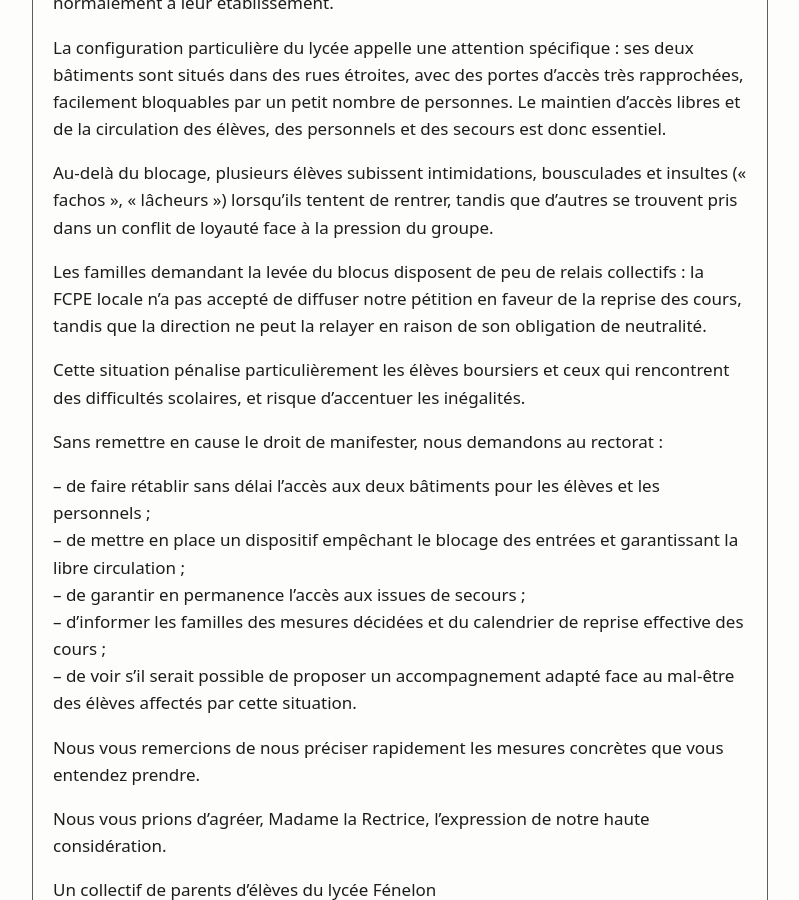
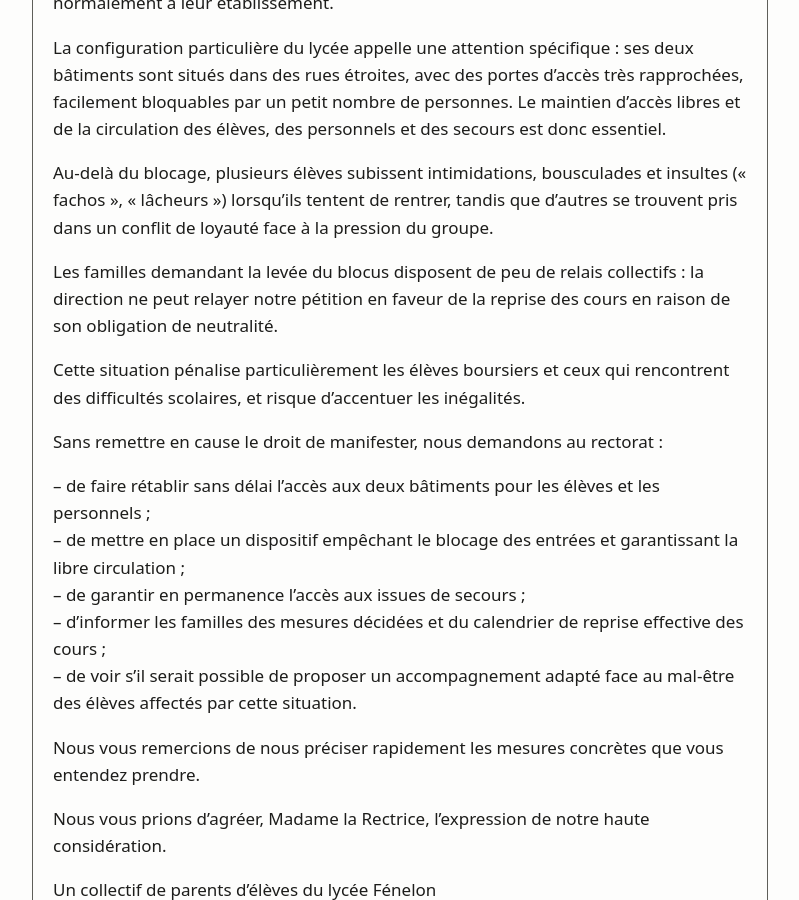
Before and after one commit to 4nf8hvwvry-collab/freefenelon, a Jekyll site: the page built from site/modeles-courriers.md, in a window 1280 px wide and 900 px high, scrolled down 2377 px. Shown: the whole window, without its empty margins (240-1039 px from the left). Built offline with Jekyll 4.4.1, drawn with Linux system fonts in a browser that asks for light colours.

Commit message:
Courrier à la rectrice : retrait de la mention de la FCPE locale
Co-Authored-By: Claude Opus 5.5 <noreply@anthropic.com>

```diff
--- a/site/modeles-courriers.md
+++ b/site/modeles-courriers.md
@@ -77,7 +77,7 @@ La configuration particulière du lycée appelle une attention spécifique : ses
 
 Au-delà du blocage, plusieurs élèves subissent intimidations, bousculades et insultes (« fachos », « lâcheurs ») lorsqu'ils tentent de rentrer, tandis que d'autres se trouvent pris dans un conflit de loyauté face à la pression du groupe.
 
-Les familles demandant la levée du blocus disposent de peu de relais collectifs : la FCPE locale n’a pas accepté de diffuser notre pétition en faveur de la reprise des cours, tandis que la direction ne peut la relayer en raison de son obligation de neutralité.
+Les familles demandant la levée du blocus disposent de peu de relais collectifs : la direction ne peut relayer notre pétition en faveur de la reprise des cours en raison de son obligation de neutralité.
 
 Cette situation pénalise particulièrement les élèves boursiers et ceux qui rencontrent des difficultés scolaires, et risque d’accentuer les inégalités.
 
```
